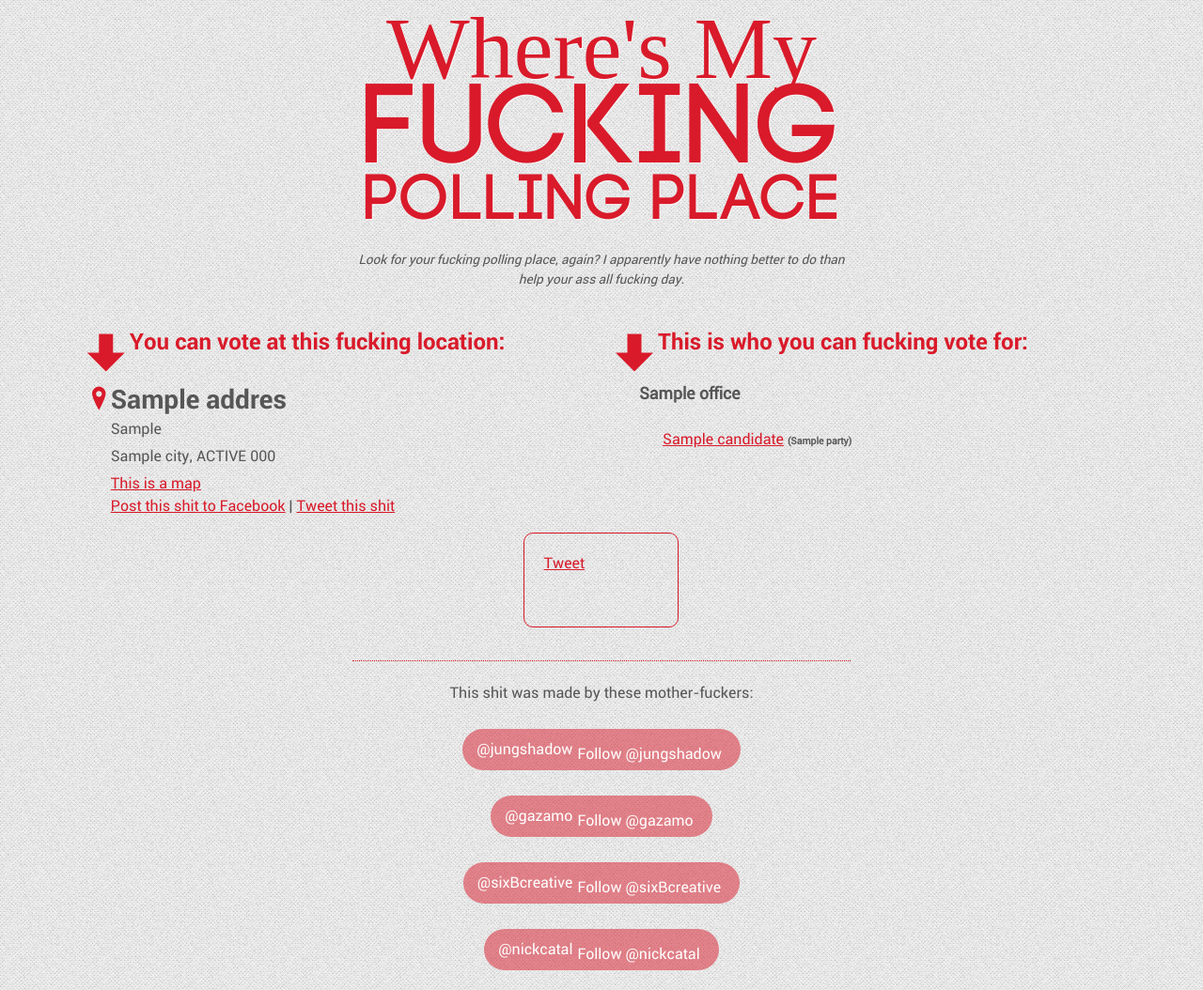
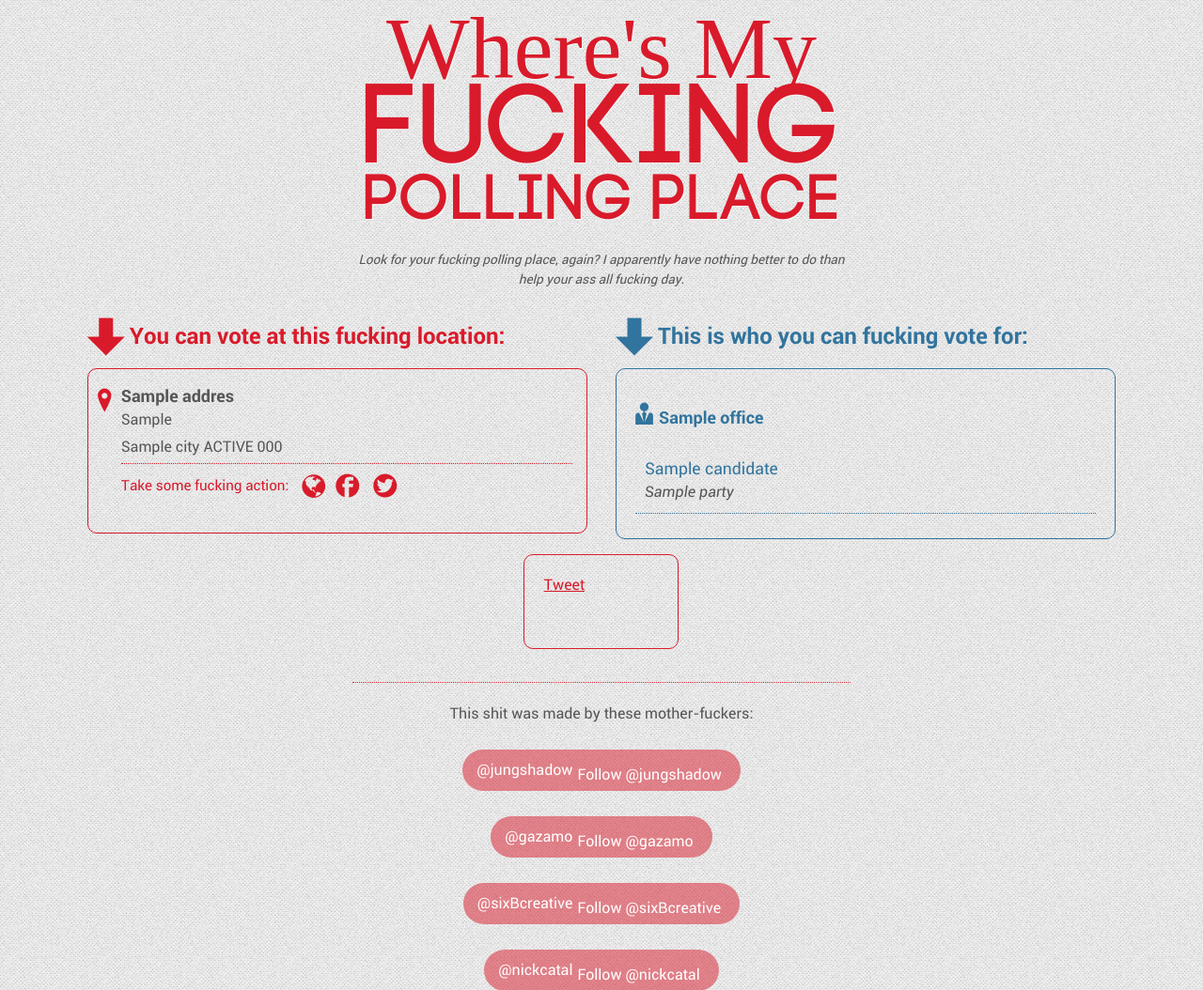
Before and after one commit to jungshadow/yfpp, a Django app: template yfpp/templates/yfpp/results.html in a window 1280 px wide. Shown: the part 66-1120 px from the top of the page at 94% size. Run offline with Django 3.2, Linux system fonts and the light colour scheme; the template is opened without the code that fills it: most values are stand-ins (such as "Sample title", 1, 10 or a date in 2020); parts of the project's set-up code (start-up, migrations or seed data) failed here and were passed over; some libraries are stand-ins or nearby versions; some web fonts are replaced.

Commit message:
Styles for Candidates
Styles for Candidates

```diff
--- a/yfpp/dev_static/css/style.css
+++ b/yfpp/dev_static/css/style.css
@@ -67,6 +67,17 @@ dd{margin:0;}
 .icon-facebook:before{content:"\22";}
 .icon-twitter:before{content:"\24";}
 .icon-user:before{content:"\25";}
+.icon-twitter-2:before{content:"\26";}
+.icon-google-plus:before{content:"\27";}
+.icon-google-plus-2:before{content:"\29";}
+.icon-facebook-2:before{content:"\2a";}
+.icon-facebook-3:before{content:"\2b";}
+.icon-twitter-3:before{content:"\2c";}
+.icon-gplus:before{content:"\2d";}
+.icon-globe:before{content:"\2e";}
+.icon-carat-right:before{content:"\2f";}
+.icon-carat-down:before{content:"\30";}
+.icon-youtube:before{content:"\31";}
 .text-left{text-align:left;}
 .text-center{text-align:center;}
 .text-right{text-align:right;}
@@ -87,29 +98,39 @@ h1 .fucking{display:block;font-size:1.55em;font-weight:normal;line-height:.8em;-
 h1 .poll{display:block;font-size:.9em;line-height:.9em;-webkit-transition:all 0.5s 0.2s ease-in-out;-moz-transition:all 0.5s 0.2s ease-in-out;-ms-transition:all 0.5s 0.2s ease-in-out;-o-transition:all 0.5s 0.2s ease-in-out;transition:all 0.5s 0.2s ease-in-out;-webkit-backface-visibility:hidden;}
 .restart{width:283px;margin:0 auto;}.restart a,.restart a:visited,.restart a:active{text-decoration:none;font-style:italic;color:#565656;margin-bottom:15px;display:block;font-size:.85em;text-align:center;}
 fieldset{border:none;margin:0;background:#d91a2a;border:0;padding:15px;-webkit-box-shadow:inset 2px 4px 5px 0 rgba(0, 0, 0, 0.5);-moz-box-shadow:inset 2px 4px 5px 0 rgba(0, 0, 0, 0.5);box-shadow:inset 2px 4px 5px 0 rgba(0, 0, 0, 0.5);-webkit-border-radius:10px;-moz-border-radius:10px;border-radius:10px;-webkit-animation-fill-mode:both;-moz-animation-fill-mode:both;-ms-animation-fill-mode:both;-o-animation-fill-mode:both;animation-fill-mode:both;-webkit-animation-duration:1s;-moz-animation-duration:1s;-ms-animation-duration:1s;-o-animation-duration:1s;animation-duration:1s;-webkit-backface-visibility:hidden;}
-.address-form{-webkit-transition:all 0.5s 0.2s ease-in-out;-moz-transition:all 0.5s 0.2s ease-in-out;-ms-transition:all 0.5s 0.2s ease-in-out;-o-transition:all 0.5s 0.2s ease-in-out;transition:all 0.5s 0.2s ease-in-out;width:283px;margin:0 auto;-webkit-backface-visibility:hidden;}.address-form label{position:absolute;display:block;text-indent:-999em;white-space:nowrap;overflow:hidden;}
-input{float:left;width:90%;margin:0;background:none;border:none;padding:15px 0;font-size:13px;}input.submit{text-indent:-999em;white-space:nowrap;overflow:hidden;width:50px;height:50px;left:-20px;position:relative;z-index:999999;}
+.address-form{-webkit-transition:all 0.5s 0.2s ease-in-out;-moz-transition:all 0.5s 0.2s ease-in-out;-ms-transition:all 0.5s 0.2s ease-in-out;-o-transition:all 0.5s 0.2s ease-in-out;transition:all 0.5s 0.2s ease-in-out;width:283px;margin:0 auto 20px;-webkit-backface-visibility:hidden;}.address-form label{position:absolute;display:block;text-indent:-999em;white-space:nowrap;overflow:hidden;}
+.example{font-family:'RobotoItalic';font-style:normal;margin:10px 15px;font-size:12px;display:block;-webkit-animation-fill-mode:both;-moz-animation-fill-mode:both;-ms-animation-fill-mode:both;-o-animation-fill-mode:both;animation-fill-mode:both;-webkit-animation-duration:1s;-moz-animation-duration:1s;-ms-animation-duration:1s;-o-animation-duration:1s;animation-duration:1s;-webkit-animation-name:fadeInRightBig;-moz-animation-name:fadeInRightBig;-o-animation-name:fadeInRightBig;animation-name:fadeInRightBig;}
+input{float:left;width:90%;margin:0;background:none;border:none;padding:15px 0;font-size:13px;color:#fff;}input.submit{text-indent:-999em;white-space:nowrap;overflow:hidden;width:50px;height:50px;left:-20px;position:relative;z-index:999999;}
 .icon-search{float:right;height:25px;width:25px;position:relative;color:#fff;font-size:35px;}.icon-search:hover,.icon-search:focus{font-size:37px;}
 .icon-search:before{position:absolute;height:25px;width:25px;display:inline-block;top:-3px;left:-15px;}
 ::-webkit-input-placeholder{color:#fff;font-family:'RobotoItalic';}
 :-moz-placeholder{color:#fff;font-family:'RobotoItalic';}
 .locations-heading,.candidate-heading{font-family:'RobotoBold',"Helvetica Neue",Helvetica,Arial,sans-serif;font-size:1.5em;color:#d91a2a;padding-left:45px;position:relative;display:block;}
 .icon-arrow-down:before{font-size:40px;left:0;}
-address{font-style:normal;}address h2{font-family:'RobotoBold',"Helvetica Neue",Helvetica,Arial,sans-serif;margin-bottom:0;}
-address p{margin:0 0 5px;}
-.address-list-item,.candidate-list-item{position:relative;padding-left:25px;}
-.icon-location:before,.icon-user:before{font-size:25px;left:0;color:#d91a2a;}
-.candidate-party{font-size:0.65em;font-weight:bold;}
-.candidate-name{color:#d91a2a;}
+.address{font-style:normal;}.address h3{margin:0;}
+.address p{margin:0 0 5px;}
+.address-list-item{position:relative;padding:15px 15px 15px 35px;border:1px solid #d91a2a;-webkit-border-radius:10px;-moz-border-radius:10px;border-radius:10px;margin-bottom:15px;}
+.icon-location:before{font-size:25px;left:5px;color:#d91a2a;}
+.actions-container{border-top:1px dotted #d91a2a;}.actions-container h4{margin:12px 10px 0 0;float:left;font-size:.95em;color:#d91a2a;}
+.actions{margin-top:5px;float:left;}.actions li{float:left;font-size:25px;width:25px;margin-right:15px;position:relative;}
+.actions span{text-indent:-999em;white-space:nowrap;overflow:hidden;display:block;}
+.icon-globe:before{font-size:33px;top:-6px;}
+.candidate-heading{color:#31749e;}
+.candidate-list-item{padding:20px 20px 10px;border:1px solid #31749e;-webkit-border-radius:10px;-moz-border-radius:10px;border-radius:10px;margin-bottom:15px;}.candidate-list-item h3{color:#31749e;position:relative;padding-left:25px;}
+.candidate-list-item a{color:#31749e;}
+.icon-user:before{font-size:25px;left:-3px;top:-8px;color:#31749e;}
+.candidate-item{border-bottom:1px dotted #31749e;padding:10px;}
+.candidate-party{font-size:1em;font-family:'RobotoItalic';}
+.candidate-name{margin:0;}
 .channel-list{display:none;}
 .wrap{width:96%;margin:0 auto;}
 a,a:visited{color:#d91a2a;}a:hover,a:visited:hover,a:focus,a:visited:focus{color:#b01522;}
 a:link,a:visited:link{-webkit-tap-highlight-color:rgba(0, 0, 0, 0.3);}
 h1,.h1,h2,.h2,h3,.h3,h4,.h4,h5,.h5{text-rendering:optimizelegibility;font-weight:500;}h1 a,.h1 a,h2 a,.h2 a,h3 a,.h3 a,h4 a,.h4 a,h5 a,.h5 a{text-decoration:none;}
 h1{font-size:2.5em;line-height:1.333em;}
-h2{font-size:1.75em;line-height:1.4em;margin-bottom:0.375em;}
-h3{font-size:1.125em;}
-h4{font-size:1.1em;font-weight:700;}
+h2{font-size:1.35em;line-height:1.4em;margin-bottom:0.375em;}
+h3{font-family:'RobotoBold',"Helvetica Neue",Helvetica,Arial,sans-serif;font-size:1.125em;}
+h4{font-size:1.1em;}
 h5{font-size:0.846em;line-height:2.09em;text-transform:uppercase;letter-spacing:2px;}
 .footer{clear:both;margin-top:15em;}
 .social{width:165px;height:101px;margin:0 auto;display:block;padding:20px 20px 10px;border:1px solid #d91a2a;-webkit-border-radius:10px;-moz-border-radius:10px;border-radius:10px;}.social .twitter-shit{float:left;width:50px;}
--- a/yfpp/dev_static/less/_base.less
+++ b/yfpp/dev_static/less/_base.less
@@ -97,7 +97,7 @@ fieldset{
 .address-form{
 	.transition(all .5s);
 	width: 283px;
-	margin: 0 auto;
+	margin: 0 auto 20px;
 	-webkit-backface-visibility: hidden;
 
 
@@ -109,6 +109,15 @@ fieldset{
 
 	}
 }
+.example{
+ 	font-family: 'RobotoItalic';
+ 	font-style: normal;
+	margin: 10px 15px;
+	font-size: 12px;
+	display: block;
+	.animated;
+	.fadeInRightBig;
+}
 input{
 	float: left;
 	width: 90%;
@@ -117,6 +126,7 @@ input{
 	border: none;
 	padding: 15px 0;
 	font-size: 13px;
+	color: #fff;
 
 	&.submit{
 	.image-replacement;
@@ -186,39 +196,113 @@ RESULTS
 	font-size: 40px;
 	left: 0;
 }
-address{
+.address{
 	font-style: normal;
 
-	h2{
-		font-family: @sans-serif-bold;
-		margin-bottom:0;
+	h3{
+
+		margin:0;
 	}
 	p{
 		margin: 0 0 5px;
 	}
 }
-.address-list-item, .candidate-list-item{
+.address-list-item{
 	position: relative;
-	padding-left: 25px;
+	padding: 15px 15px 15px 35px;
+
+	border: 1px solid @red;
+	.border-radius(10px);
+	margin-bottom: 15px;
 }
-
-.icon-location, .icon-user{
+.icon-location{
 
 	&:before{
 		font-size: 25px;
-		left: 0;
+		left: 5px;
 		color: @red;
 
 	}
 }
+.actions-container{
+	border-top: 1px dotted @red;
+	h4{
+		margin:12px 10px 0 0;
+		float: left;
+		font-size: .95em;
+		color:@red;
+
+	}
+}
+.actions{
+	margin-top: 5px;
+	float: left;
+
+	li{
+		float: left;
+		font-size:25px;
+		width: 25px;
+		margin-right: 15px;
+		position: relative;
+	}
+	span{
+		.image-replacement;
+		display: block;
+	}
+}
+
+.icon-globe{
+
+	&:before{
+		font-size: 33px;
+		top: -6px;
+
+	}
+}
+.candidate-heading{
+	color: @blue;
+ }
+.candidate-list-item{
+	padding:20px 20px 10px;
+	border: 1px solid @blue;
+	.border-radius(10px);
+	margin-bottom: 15px;
+
+	h3{
+		color: @blue;
+		position: relative;
+		padding-left: 25px;
+	}
+
+	a{
+		color: @blue;
+	}
+
+
+}
+.icon-user{
+
+	&:before{
+		font-size: 25px;
+		left: -3px;
+		top: -8px;
+		color: @blue;
+
+	}
+}
+
+.candidate-item{
+	border-bottom: 1px dotted @blue;
+	padding: 10px;
+}
 
 .candidate-party {
-	font-size: 0.65em;
-	font-weight: bold;
+	font-size: 1em;
+	 font-family: 'RobotoItalic';
 }
 
 .candidate-name {
-	color: @link-color;
+	margin:0;
 }
 
 .channel-list {
@@ -286,18 +370,19 @@ h1 {
 }
 
 h2 {
-	font-size: 1.75em;
+	font-size: 1.35em;
 	line-height: 1.4em;
 	margin-bottom: 0.375em;
 }
 
 h3 {
+	font-family: @sans-serif-bold;
 	font-size: 1.125em;
 }
 
 h4 {
 	font-size: 1.1em;
-	font-weight: 700;
+
 }
 
 h5 {
--- a/yfpp/dev_static/less/_mixins.less
+++ b/yfpp/dev_static/less/_mixins.less
@@ -55,7 +55,7 @@ http://0to255.com/
 @black:             #000;
 @white:             #fff;
 @red:				#d91a2a;
-
+@blue:				#31749e;
 
 @link-color:        @red;
 @link-hover:        darken(@link-color, 9%);
@@ -240,6 +240,39 @@ TYPOGRAPHY
 }
 .icon-user:before {
 	content: "\25";
+}
+.icon-twitter-2:before {
+	content: "\26";
+}
+.icon-google-plus:before {
+	content: "\27";
+}
+.icon-google-plus-2:before {
+	content: "\29";
+}
+.icon-facebook-2:before {
+	content: "\2a";
+}
+.icon-facebook-3:before {
+	content: "\2b";
+}
+.icon-twitter-3:before {
+	content: "\2c";
+}
+.icon-gplus:before {
+	content: "\2d";
+}
+.icon-globe:before {
+	content: "\2e";
+}
+.icon-carat-right:before {
+	content: "\2f";
+}
+.icon-carat-down:before {
+	content: "\30";
+}
+.icon-youtube:before {
+	content: "\31";
 }
 
 /* text alignment */
--- a/yfpp/templates/yfpp/address_form.html
+++ b/yfpp/templates/yfpp/address_form.html
@@ -6,9 +6,11 @@
 {% csrf_token %}
 <fieldset class="fadeInRightBig">
   <label for="address">Your Fucking Address</label>
-  <input type="text" name="address" class="text-field" placeholder="Your full fucking street address goes here, including city &amp; zip" />
+  <input type="text" name="address" class="text-field" id="address" placeholder="Your fucking address goes here"/>
 
-<span class="icon-search"><input class='submit' type="submit" value="Find It Already" /></span></fieldset>
+<span class="icon-search"><input class='submit' type="submit" value="Find It Already" /></span>
+</fieldset>
+<em class="example">eg: 123 Main Street, Anytown 12345</em>
 </form>
 
 {% endblock %}
--- a/yfpp/templates/yfpp/base.html
+++ b/yfpp/templates/yfpp/base.html
@@ -7,7 +7,7 @@
 
 <head>
 <meta charset="utf-8">
-<meta http-equiv="X-UA-Compatible" content="IE=edge,chrome=1">
+<!--[if IE ]><meta http-equiv="X-UA-Compatible" content="IE=edge,chrome=1"><![endif]-->
 <title>Find Your Fucking Polling Place</title>
 <meta name="title" content="Where's Your Fucking Polling Place">
 <meta property="og:title" content="Find Your Fucking Polling Place">
--- a/yfpp/templates/yfpp/results.html
+++ b/yfpp/templates/yfpp/results.html
@@ -5,59 +5,58 @@
 				{% csrf_token %}
 				<fieldset class="fadeInDownBig">
 						<label for="address">Your Fucking Address</label>
-  <input type="text" name="address" class="text-field" placeholder="Your full fucking street address goes here, including city &amp; zip" />
-
-<span class="icon-search"><input class='submit' type="submit" value="Find It Already" /></span></fieldset>
-</form></div>
-<div class="address-container clearfix sixcol first">
-{% if status == 'success' %}
-<h3 class="locations-heading"><i class="icon-arrow-down"></i>You can vote at th{{ addresses|length|pluralize:"is,ese"  }} fucking location{{ addresses|length|pluralize }}:</h3>{% endif %}
+						<input type="text" name="address" id="address" class="text-field" placeholder="Your fucking address goes here" />
+						<span class="icon-search">
+						<input class='submit' type="submit" value="Find It Already" />
+						</span>
+				</fieldset>
+				<em class="example">eg: 123 Main Street, Anytown 12345</em>
+		</form>
+</div>
+<div class="address-container clearfix sixcol first"> {% if status == 'success' %}
+		<h2 class="locations-heading"><i class="icon-arrow-down"></i>You can vote at th{{ addresses|length|pluralize:"is,ese"  }} fucking location{{ addresses|length|pluralize }}:</h2>
+		{% endif %}
 		{% for address in addresses %}
 		{% if forloop.first %}
 		<ul class="address-list">
 				{% endif %}
 				<li class="address-list-item"><i class="icon-location"></i>
-      <address itemscope itemtype="http://data-vocabulary.org/Organization">
-
-	 <h2 itemprop="name">{{ address.locationName|capfirst|safe }}</h2>
-
+						<div class="address" itemscope itemtype="http://data-vocabulary.org/Organization">
+								<h3 itemprop="name">{{ address.locationName|capfirst|safe }}</h3>
 								<div itemprop="address" itemscope itemtype="http://data-vocabulary.org/Address">
 										<p itemprop="street-address">{{ address.line1|capfirst }}</p>
-<p><span itemprop="locality">{{ address.city|capfirst }}</span>,
-<span itemprop="region">{{ address.state|upper }}</span>
-<span itemprop="postal-code">{{ address.zip }}</span></p>
+										<p><span itemprop="locality">{{ address.city|capfirst }}</span> <span itemprop="region">{{ address.state|upper }}</span> <span itemprop="postal-code">{{ address.zip }}</span></p>
 								</div>
-      </address>
-      <span><a href="https://maps.google.com/maps?q={{ address.line1|urlencode }}%20{{ address.city|capfirst|urlencode }}%2C%20{{ address.state }}%20{{ address.zip }}" class="map" target="_blank">This is a map</a><br />
-      <span><a href="https://www.facebook.com/sharer/sharer.php?u=http%3A%2F%2Fyourfuckingpollingplace.com%2F&" class="tell-friends" data-location="{{ address.locationName|capfirst|safe }}" data-city="{{ address.city|upper|capfirst }}" data-state="{{ address.state|upper }}">Post this shit to Facebook</a> |
-        <a href="https://twitter.com/intent/tweet?text=I%20vote%20at%20{{ address.locationName|capfirst|safe|urlencode }}%2C%20where%20the%20fuck%20do%20you%20vote%3F%20Find%20out%20at&url=http%3A%2F%2Fyourfuckingpollingplace.com%2F&original_referer=http://test.armygrade.com:8000/client/" class="tweet">Tweet this shit</a></span>
-    </li>
+						</div>
+						<div class="actions-container clearfix">
+						<h4>Take some fucking action:</h4>
+						<ul class="actions clearfix"><li><a href="https://maps.google.com/maps?q={{ address.line1|urlencode }}%20{{ address.city|capfirst|urlencode }}%2C%20{{ address.state }}%20{{ address.zip }}" class="map" target="_blank"><i class="icon-globe"></i><span>This is a map</span></a></li><li><a href="https://www.facebook.com/sharer/sharer.php?u=http%3A%2F%2Fyourfuckingpollingplace.com%2F&" class="tell-friends" data-location="{{ address.locationName|capfirst|safe }}" data-city="{{ address.city|upper|capfirst }}" data-state="{{ address.state|upper }}"><i class="icon-facebook"></i><span>Post this shit to Facebook</span></a></li><li><a href="https://twitter.com/intent/tweet?text=I%20vote%20at%20{{ address.locationName|capfirst|safe|urlencode }}%2C%20where%20the%20fuck%20do%20you%20vote%3F%20Find%20out%20at&url=http%3A%2F%2Fyourfuckingpollingplace.com%2F&original_referer=http://test.armygrade.com:8000/client/" class="tweet"><i class="icon-twitter"></i><span>Tweet this shit</span></a></li></ul></div></li>
 				{% if forloop.last %}
 		</ul>
 		{% endif %}
 
 		{% empty %}
 		<p>What the fuck is this?</p>
-  {% if status == 'addressUnparseable' %}<p>We couldn't find your fucking address. Did you enter your full street address? It needs to be "Your Fucking Street, Your Fucking Town, CA 12345" <a href="/?ugh=tryagain" class="try-again">Try again</a><p>{% endif %}
-  {% if status == 'noStreetSegmentFound' %}<p>Our data provider couldn't find reliable data about the address you entered. Check with your state's fucking board of elections for your fucking polling location or <a href="/?ugh=tryagain" class="try-again">Try again</a></p>{% endif %}
-{% endfor %}
-</div>
-
+		{% if status == 'addressUnparseable' %}
+		<p>We couldn't find your fucking address. Did you enter your full street address? It needs to be "Your Fucking Street, Your Fucking Town, CA 12345" <a href="/?ugh=tryagain" class="try-again">Try again</a></p>
+		{% endif %}
+		{% if status == 'noStreetSegmentFound' %}
+		<p>Our data provider couldn't find reliable data about the address you entered. Check with your state's fucking board of elections for your fucking polling location or <a href="/?ugh=tryagain" class="try-again">Try again</a></p>
+		{% endif %}
+		{% endfor %} </div>
 {% if contests %}
 <div class="candidate-container clearfix sixcol last">
-<h3 class="candidate-heading"><i class="icon-arrow-down"></i>This is who you can fucking vote for:</h3>
+		<h2 class="candidate-heading"><i class="icon-arrow-down"></i>This is who you can fucking vote for:</h2>
 		<ul class="candidate-list">
 				{% for contest in contests %}
-    <li class="candidate-list-item"><h4 class="office-title">{{ contest.office }}</h4>
+				<li class="candidate-list-item">
+						<h3 class="office-title"><i class="icon-user"></i>{{ contest.office }}</h3>
 						<ul class="candidate-list">
 								{% for candidate in contest.candidates %}
-        <li class="candidate-list-item">
-          <span class="candidate-name">{% if candidate.candidateUrl %}<a href="{{ candidate.candidateUrl }}" class="candidate-homepage candidate-link" data-contest="{{ contest.election }}{% if contest.priority > 1 %} {{ normalized_address.state }}{% if contest.priority > 2 %} {{ contest.district.id }}{% endif %}{% endif %}" data-candidate="{{ candidate.name }}" data-channeltype="homepage">{{ candidate.name }}</a>{% else %}{{ candidate.name }}{% endif %}</span> <span class="candidate-party">({{ candidate.party }})</span>
+								<li class="candidate-item"> <h4 class="candidate-name">{% if candidate.candidateUrl %}<a href="{{ candidate.candidateUrl }}" class="candidate-homepage candidate-link" data-contest="{{ contest.election }}{% if contest.priority > 1 %} {{ normalized_address.state }}{% if contest.priority > 2 %} {{ contest.district.id }}{% endif %}{% endif %}" data-candidate="{{ candidate.name }}" data-channeltype="homepage">{{ candidate.name }}</a>{% else %}{{ candidate.name }}{% endif %}</h4> <span class="candidate-party">{{ candidate.party }}</span>
 										<ul class="channel-list">
 												{% for channel in candidate.channels %}
-            <li class="channel-list-item">
-             <a href="{{ channel.id }}" class="candidate-channel candidate-link {{ channel.type }}" data-channeltype="{{ channel.type }}" data-contest="{{ contest.election }}{% if contest.priority > 1 %} {{ normalized_address.state }}{% if contest.priority > 2 %} {{ contest.district.id }}{% endif %}{% endif %}" data-candidate="{{ candidate.name }}">{{ channel.type }}</a>
-          </li>
+												<li class="channel-list-item"> <a href="{{ channel.id }}" class="candidate-channel candidate-link {{ channel.type }}" data-channeltype="{{ channel.type }}" data-contest="{{ contest.election }}{% if contest.priority > 1 %} {{ normalized_address.state }}{% if contest.priority > 2 %} {{ contest.district.id }}{% endif %}{% endif %}" data-candidate="{{ candidate.name }}">{{ channel.type }}</a> </li>
 												{% endfor %}
 										</ul>
 								</li>
@@ -65,40 +64,12 @@
 						</ul>
 				</li>
 				{% endfor %}
-
+		</ul>
 </div>
 {% endif %}
 
 
 
-<!--<div class="candidate-container clearfix sixcol last">
-<h3 class="candidate-heading"><i class="icon-arrow-down"></i>You can vote for th{{ contests|length|pluralize:"is,ese"  }} fucking contest{{ contests|length|pluralize:",s" }}:</h3>
-{% for address in addresses %}
-  {% if forloop.first %}
-<ul class="candidate-list">
-  {% endif %}
-    <li class="candidate-list-item"><i class="icon-user"></i>
-      <address itemscope itemtype="http://data-vocabulary.org/Organization">
-
-	 <h2 itemprop="name">{{ address.locationName|capfirst|safe }}</h2>
-
-	<div itemprop="address" itemscope itemtype="http://data-vocabulary.org/Address">
-	 <p itemprop="street-address">{{ address.line1|capfirst }}</p>
-<p><span itemprop="locality">{{ address.city|capfirst }}</span>,
-<span itemprop="region">{{ address.state|upper }}</span>
-<span itemprop="postal-code">{{ address.zip }}</span></p>
-	</div>
-      </address>
-    </li>
-{% if forloop.last %}
-</ul>
-{% endif %}
-
-{% empty %}
-  <p>Fuck off...I can't find your fucking polling location.<p>
-{% endfor %}
-</div>-->
-
 
 
 {% endblock %}
```
Also changed, not shown: yfpp/dev_static/fonts/icomoon.ttf, yfpp/dev_static/fonts/icomoon.woff, 2 other files. Lines whose indentation alone changed are shown as unchanged.
